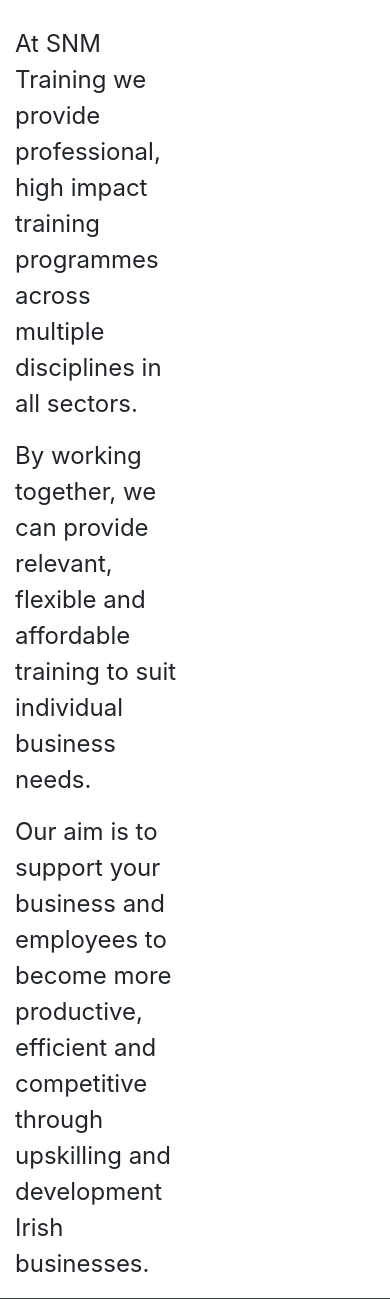
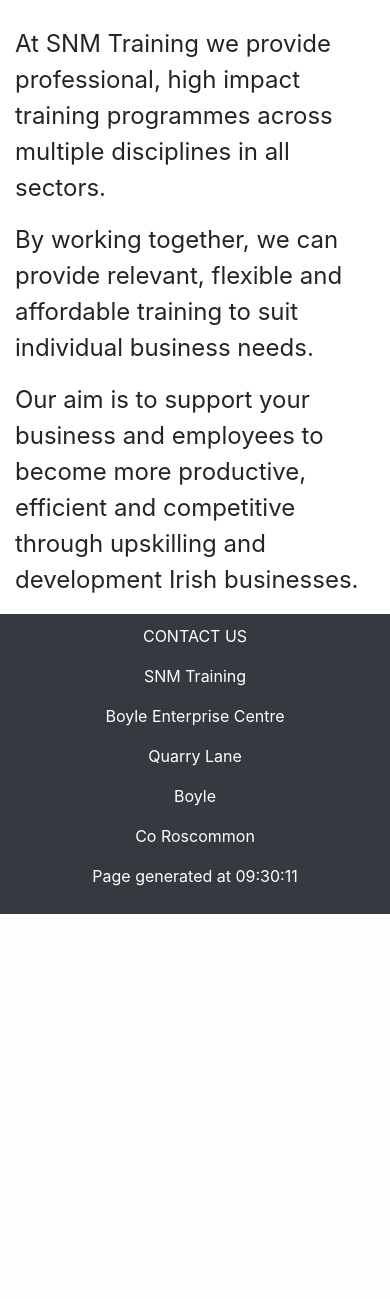
Before and after one commit to a00277712/SNM-Training, a CodeIgniter app: page /snm-training/index.php/about in a window 390 px wide; the page is wider, and only the part inside the window is pictured. Shown: the part 649-1948 px from the top of that part. After the commit the page ends 1563 px from the top of that part, so only its background shows below. Run offline with CodeIgniter, Linux system fonts and the light colour scheme; some libraries are stand-ins or nearby versions.

Commit message:
committing changes

```diff
--- a/application/views/about.php
+++ b/application/views/about.php
@@ -1,6 +1,6 @@
 <?php $title = "About Us" ?>
 <iframe class="map" src="https://www.google.com/maps/embed?pb=!1m18!1m12!1m3!1d304853.0163623814!2d-8.761337166639471!3d53.34926722277762!2m3!1f0!2f0!3f0!3m2!1i1024!2i768!4f13.1!3m3!1m2!1s0x485c496f19ccea6b%3A0x1f3a077e5c4fdffd!2sAthlone%20Institute%20of%20Technology!5e0!3m2!1sen!2sie!4v1582573507730!5m2!1sen!2sie" width="600" height="450" frameborder="0" allowfullscreen=""></iframe>
-    <div class="col-6 col-md-6 text-welcome">
+    <div class="col-12 col-md-6 text-welcome">
             <p>At SNM Training we provide professional, high impact training programmes across multiple disciplines in all sectors.</p>
             <p>By working together, we can provide relevant, flexible and affordable training to suit individual business needs.</p>
             <p>Our aim is to support your business and employees to become more productive, efficient and competitive through upskilling and development Irish businesses.</p>
```
